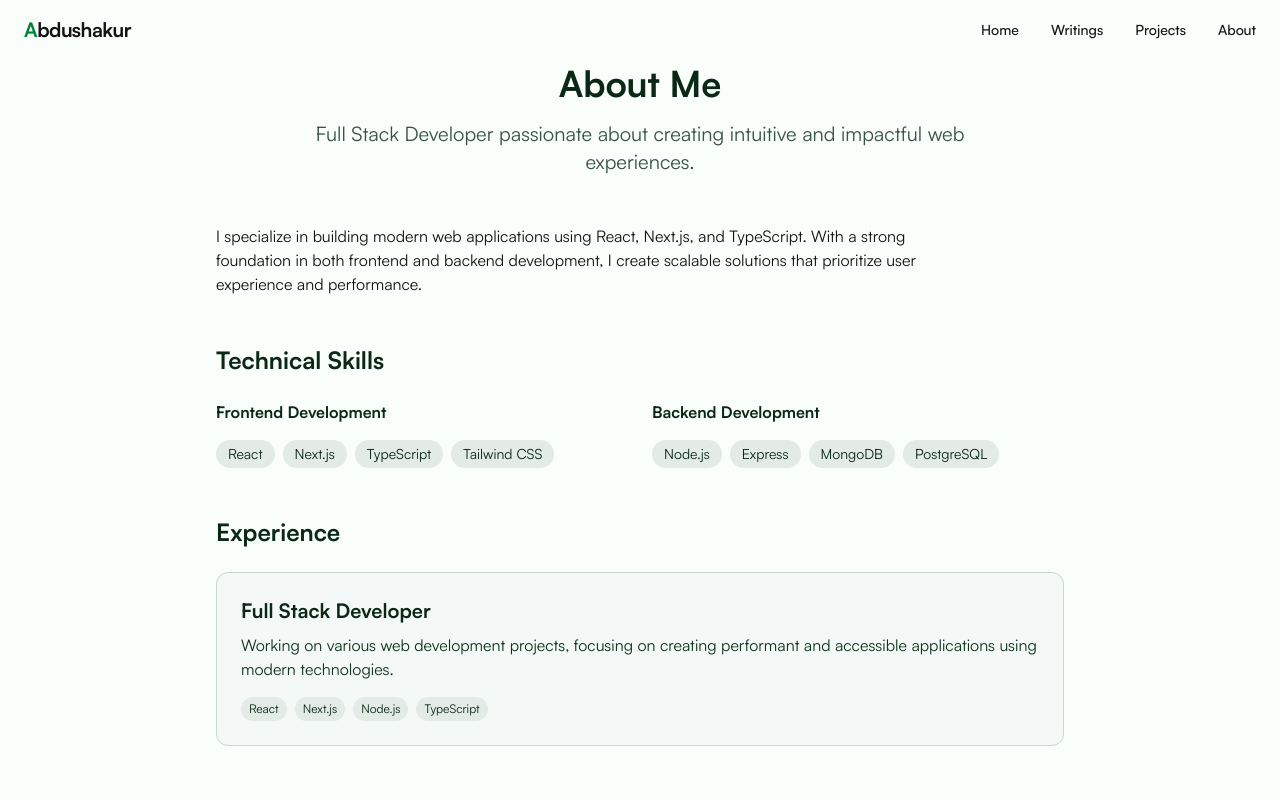
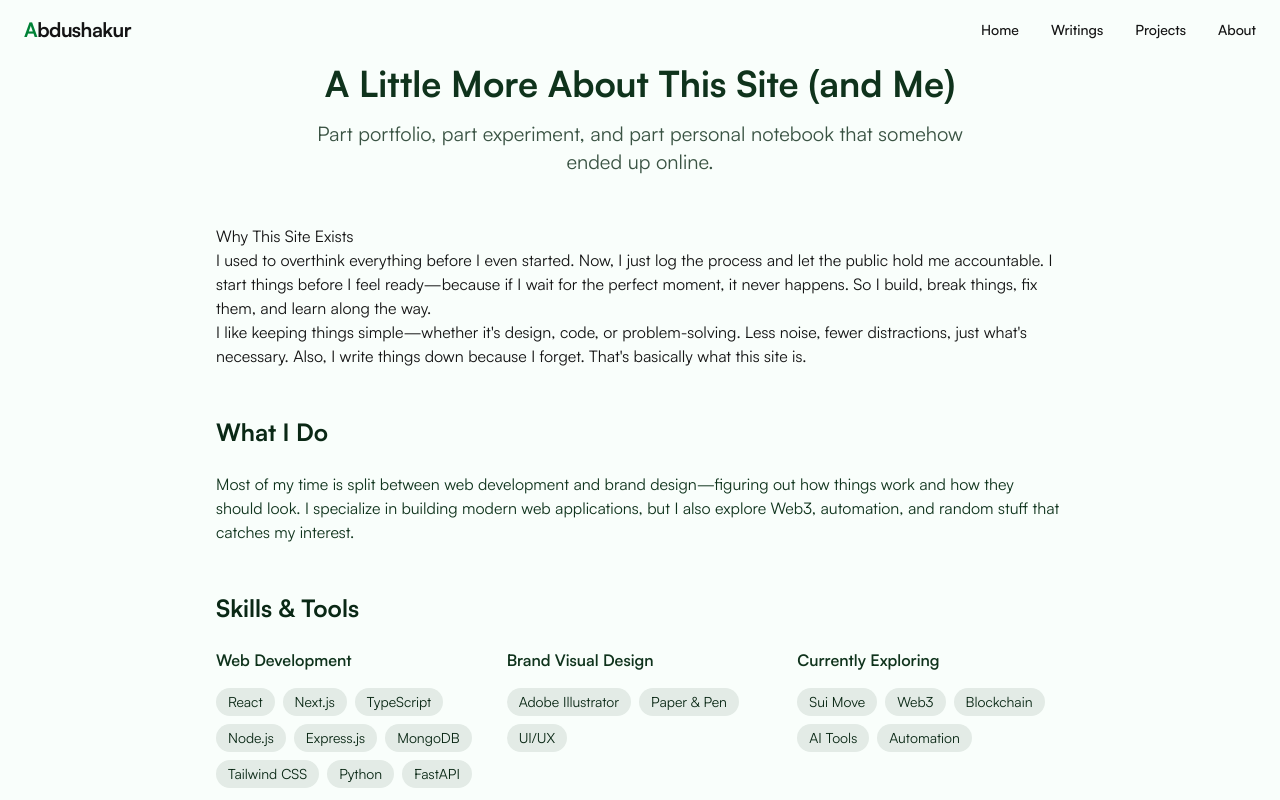
Before and after one commit to abdushakurob/abdushakurob.github.io, a Next.js app: page /about in a window 1280 px wide. Shown: the top 800 px of the page. Built offline with nearby package versions, Linux system fonts and the light colour scheme.

Commit message:
refactor: Revise About page content and enhance styling for improved clarity and engagement

```diff
--- a/app/(root)/about/page.tsx
+++ b/app/(root)/about/page.tsx
@@ -24,41 +24,62 @@ export default function AboutPage() {
       {/* Page Header */}
       <div className="text-center mb-12">
         <h1 className="text-4xl font-bold text-primary-500 dark:text-accent-300 mb-4">
-          About Me
+          A Little More About This Site (and Me)
         </h1>
         <p className="text-xl text-primary-600/80 dark:text-accent-200 max-w-2xl mx-auto">
-          Full Stack Developer passionate about creating intuitive and impactful web experiences.
+          Part portfolio, part experiment, and part personal notebook that somehow ended up online.
         </p>
       </div>
 
       {/* About Content */}
       <div className="space-y-12">
-        {/* Professional Summary */}
+        {/* Personal Philosophy */}
         <section className="prose prose-lg max-w-none dark:prose-invert
           prose-headings:text-primary-600 dark:prose-headings:text-accent-300
           prose-p:text-primary-500 dark:prose-p:text-accent-200/90
           prose-a:text-accent-600 dark:prose-a:text-accent-300 hover:prose-a:text-accent-700 dark:hover:prose-a:text-accent-200
           prose-strong:text-primary-600 dark:prose-strong:text-accent-300">
+          <h2>Why This Site Exists</h2>
           <p>
-            I specialize in building modern web applications using React, Next.js, and TypeScript.
-            With a strong foundation in both frontend and backend development, I create scalable
-            solutions that prioritize user experience and performance.
+            I used to overthink everything before I even started. Now, I just log the process and let
+            the public hold me accountable. I start things before I feel ready—because if I wait for
+            the perfect moment, it never happens. So I build, break things, fix them, and learn along
+            the way.
           </p>
+          <p>
+            I like keeping things simple—whether it's design, code, or problem-solving. Less noise,
+            fewer distractions, just what's necessary. Also, I write things down because I forget.
+            That's basically what this site is.
+          </p>
+        </section>
+
+        {/* Professional Focus */}
+        <section className="space-y-6">
+          <h2 className="text-2xl font-bold text-primary-600 dark:text-accent-300">
+            What I Do
+          </h2>
+          <div className="prose prose-lg max-w-none dark:prose-invert">
+            <p className="text-primary-500 dark:text-accent-200/90">
+              Most of my time is split between web development and brand design—figuring out how
+              things work and how they should look. I specialize in building modern web applications,
+              but I also explore Web3, automation, and random stuff that catches my interest.
+            </p>
+          </div>
         </section>
 
         {/* Skills Section */}
         <section className="space-y-6">
           <h2 className="text-2xl font-bold text-primary-600 dark:text-accent-300">
-            Technical Skills
+            Skills & Tools
           </h2>
-          <div className="grid grid-cols-1 sm:grid-cols-2 gap-6">
-            {/* Frontend */}
+          <div className="grid grid-cols-1 sm:grid-cols-2 lg:grid-cols-3 gap-6">
+            {/* Web Development */}
             <div className="space-y-4">
               <h3 className="font-semibold text-primary-500 dark:text-accent-200">
-                Frontend Development
+                Web Development
               </h3>
               <div className="flex flex-wrap gap-2">
-                {['React', 'Next.js', 'TypeScript', 'Tailwind CSS'].map((skill) => (
+                {['React', 'Next.js', 'TypeScript', 'Node.js', 'Express.js', 'MongoDB', 'Tailwind CSS', 'Python', 'FastAPI'].map((skill) => (
                   <span
                     key={skill}
                     className="px-3 py-1 text-sm bg-primary-100 dark:bg-rich-400 text-primary-600 dark:text-accent-200 rounded-full"
@@ -69,13 +90,30 @@ export default function AboutPage() {
               </div>
             </div>
 
-            {/* Backend */}
+            {/* Design */}
             <div className="space-y-4">
               <h3 className="font-semibold text-primary-500 dark:text-accent-200">
-                Backend Development
+                Brand Visual Design
               </h3>
               <div className="flex flex-wrap gap-2">
-                {['Node.js', 'Express', 'MongoDB', 'PostgreSQL'].map((skill) => (
+                {['Adobe Illustrator', 'Paper & Pen', 'UI/UX'].map((skill) => (
+                  <span
+                    key={skill}
+                    className="px-3 py-1 text-sm bg-primary-100 dark:bg-rich-400 text-primary-600 dark:text-accent-200 rounded-full"
+                  >
+                    {skill}
+                  </span>
+                ))}
+              </div>
+            </div>
+
+            {/* Exploring */}
+            <div className="space-y-4">
+              <h3 className="font-semibold text-primary-500 dark:text-accent-200">
+                Currently Exploring
+              </h3>
+              <div className="flex flex-wrap gap-2">
+                {['Sui Move', 'Web3', 'Blockchain', 'AI Tools', 'Automation'].map((skill) => (
                   <span
                     key={skill}
                     className="px-3 py-1 text-sm bg-primary-100 dark:bg-rich-400 text-primary-600 dark:text-accent-200 rounded-full"
@@ -88,32 +126,16 @@ export default function AboutPage() {
           </div>
         </section>
 
-        {/* Experience Section */}
-        <section className="space-y-6">
+        {/* Personal Touch */}
+        <section className="prose prose-lg max-w-none dark:prose-invert mt-8">
           <h2 className="text-2xl font-bold text-primary-600 dark:text-accent-300">
-            Experience
+            A Bit More About Me
           </h2>
-          <div className="space-y-8">
-            <div className="p-6 bg-surface-light dark:bg-rich-500 rounded-xl border border-primary-200 dark:border-primary-700">
-              <h3 className="text-xl font-semibold text-primary-600 dark:text-accent-300 mb-2">
-                Full Stack Developer
-              </h3>
-              <p className="text-primary-500 dark:text-accent-200/90 mb-4">
-                Working on various web development projects, focusing on creating performant and
-                accessible applications using modern technologies.
-              </p>
-              <div className="flex flex-wrap gap-2">
-                {['React', 'Next.js', 'Node.js', 'TypeScript'].map((tech) => (
-                  <span
-                    key={tech}
-                    className="px-2 py-1 text-xs bg-primary-100 dark:bg-rich-400 text-primary-600 dark:text-accent-200 rounded-full"
-                  >
-                    {tech}
-                  </span>
-                ))}
-              </div>
-            </div>
-          </div>
+          <p className="text-primary-500 dark:text-accent-200/90">
+            Outside of work, I'm usually learning something, figuring things out, or just getting
+            lost in a random idea. I like deep conversations about tech, design, and problem-solving,
+            but I also think most things are better when you don't take them too seriously.
+          </p>
         </section>
 
         {/* Get in Touch */}
@@ -122,8 +144,8 @@ export default function AboutPage() {
             Let&apos;s Connect
           </h2>
           <p className="text-primary-500 dark:text-accent-200/90 max-w-2xl mx-auto">
-            I&apos;m always interested in new opportunities and collaborations. Feel free to reach out
-            if you&apos;d like to discuss a project or just want to connect.
+            Always up for interesting conversations and collaborations. Whether you want to discuss
+            a project, share ideas, or just say hi—feel free to reach out.
           </p>
           <div className="flex justify-center gap-4">
             <Link
--- a/app/globals.css
+++ b/app/globals.css
@@ -62,69 +62,88 @@ body {
     background-color: var(--color-bg-dark);
     color: var(--color-text-inverse);
   }
-}
 
-/* Headings */
-h1, h2, h3, h4, h5, h6 {
-  font-family: var(--font-heading);
-  font-weight: 700;
-  color: var(--color-primary-600);
-}
-
-@media (prefers-color-scheme: dark) {
   h1, h2, h3, h4, h5, h6 {
     color: #9afad0;
   }
+
+  p,
+  span,
+  li,
+  strong,
+  em,
+  small {
+    color: var(--color-text-inverse);
   }
 
-/* ===============================
-   ✍️ Typography
-================================= */
-.prose {
-  color: var(--color-text-base);
-  max-width: 68ch;
+  .card, .shadow-box {
+    background-color: #0e221a;
+    border: 1px solid #155c44;
+    color: #e8fff5;
   }
 
-.prose h1, .prose h2, .prose h3 {
-  color: var(--color-primary-700);
+  .bordered {
+    border-color: #2a8c6a;
   }
 
-.prose a {
-  color: var(--color-accent-600);
-  font-weight: 500;
-  text-decoration: underline;
-  transition: color 0.2s ease;
+  .muted-text {
+    color: #94bfb3;
   }
 
-.prose a:hover {
-  color: var(--color-accent-400);
+  button,
+  .btn {
+    background-color: #1a3c30;
+    color: #f0fff7;
+    border: 1px solid #2a8c6a;
   }
 
-.prose blockquote {
-  font-style: italic;
-  padding-left: 1rem;
-  border-left: 4px solid var(--color-accent-500);
-  background-color: var(--color-surface-light);
-  color: var(--color-text-muted);
+  button:hover,
+  .btn:hover {
+    background-color: #2e5e4b;
+    border-color: #44b38b;
   }
 
-.prose code {
-  background-color: #e9fbee;
-  color: var(--color-accent-800);
-  padding: 0.2rem 0.4rem;
-  border-radius: 0.25rem;
-  font-family: var(--font-mono);
+  input,
+  textarea {
+    background-color: #0f2a22;
+    color: var(--color-text-inverse);
+    border-color: #2a8c6a;
   }
 
-.prose pre {
-  background-color: #0f2a22;
-  color: #d1fadd;
-  padding: 1rem;
-  border-radius: 0.5rem;
-  overflow-x: auto;
+  input::placeholder,
+  textarea::placeholder {
+    color: #a4cec1;
   }
 
-@media (prefers-color-scheme: dark) {
+  input:focus,
+  textarea:focus {
+    box-shadow: 0 0 0 2px #2a8c6a;
+  }
+
+  a {
+    color: #7af3c8;
+  }
+
+  a:hover {
+    color: #aefae2;
+  }
+
+  code {
+    background-color: #1b4537;
+    color: #dbfff5;
+  }
+
+  pre {
+    background-color: #0e3d32;
+    color: #d7fff3;
+  }
+
+  blockquote {
+    background-color: #11372c;
+    color: #c2fff1;
+    border-left-color: #2a8c6a;
+  }
+
   .prose {
     color: var(--color-text-inverse);
   }
@@ -156,43 +175,13 @@ h1, h2, h3, h4, h5, h6 {
     background-color: #0e3d32;
     color: #d7fff3;
   }
+
+  ::-webkit-scrollbar-track {
+    background-color: var(--color-surface-dark);
   }
 
-/* ===============================
-   💬 Inputs
-================================= */
-input, textarea {
-  background-color: white;
-  border: 1px solid var(--color-primary-200);
-  border-radius: 0.375rem;
-  padding: 0.5rem 1rem;
-  color: var(--color-text-base);
-  transition: border-color 0.2s ease, box-shadow 0.2s ease;
-}
-
-input::placeholder, textarea::placeholder {
-  color: var(--color-text-muted);
-}
-
-input:focus, textarea:focus {
-  outline: none;
-  border-color: var(--color-primary-500);
-  box-shadow: 0 0 0 2px var(--color-accent-300);
-}
-
-@media (prefers-color-scheme: dark) {
-  input, textarea {
-    background-color: #0f2a22;
-    color: var(--color-text-inverse);
-    border-color: #2a8c6a;
-  }
-
-  input::placeholder, textarea::placeholder {
-    color: #a4cec1;
-  }
-
-  input:focus, textarea:focus {
-    box-shadow: 0 0 0 2px #2a8c6a;
+  ::-webkit-scrollbar-thumb {
+    background-color: #217a5f;
   }
 }
 
@@ -215,43 +204,3 @@ input:focus, textarea:focus {
 ::-webkit-scrollbar-track {
   background-color: var(--color-surface-light);
 }
-
-@media (prefers-color-scheme: dark) {
-  ::-webkit-scrollbar-track {
-    background-color: var(--color-surface-dark);
-  }
-
-  ::-webkit-scrollbar-thumb {
-    background-color: #217a5f;
-  }
-}
-
-/* ===============================
-   🌙 Additional Dark Enhancements
-================================= */
-@media (prefers-color-scheme: dark) {
-  button {
-    background-color: #1a3c30;
-    color: #f0fff7;
-    border: 1px solid #2a8c6a;
-  }
-
-  button:hover {
-    background-color: #2e5e4b;
-    border-color: #44b38b;
-  }
-
-  .card, .shadow-box {
-    background-color: #0e221a;
-    border: 1px solid #155c44;
-    color: #e8fff5;
-  }
-
-  .bordered {
-    border-color: #2a8c6a;
-  }
-
-  .muted-text {
-    color: #94bfb3;
-  }
-}
```
Lines whose indentation alone changed are shown as unchanged.
